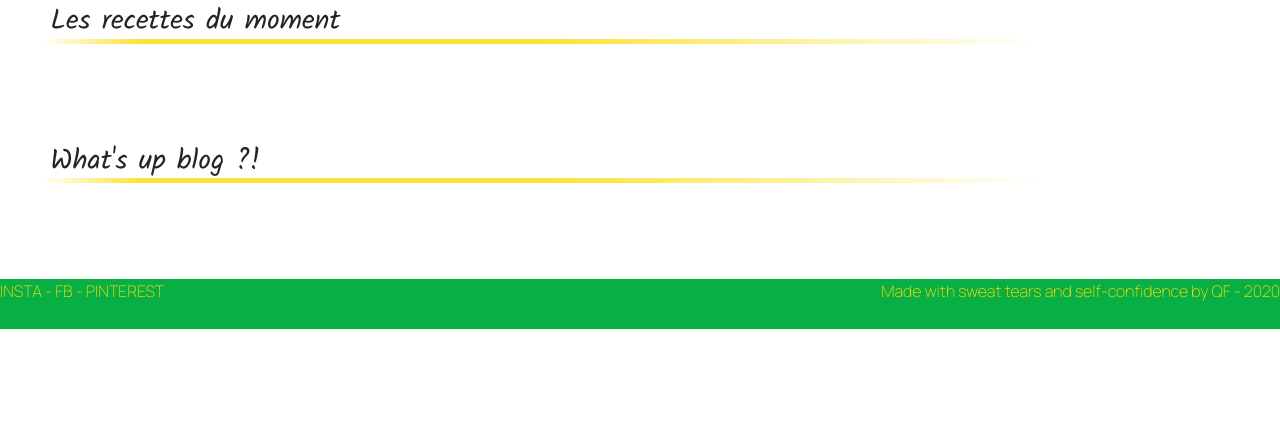
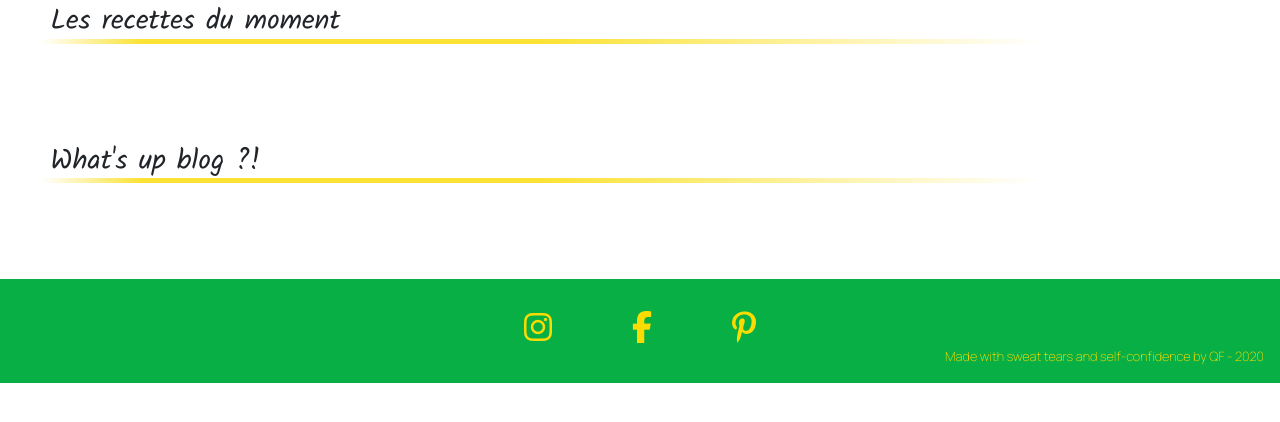
Before and after one commit to pickforbass/laranzemen.re, a PHP site: page /process/vues/index.php in a window 1280 px wide. Shown: the part 364-786 px from the top of the page. Run offline with PHP 8.4, Linux system fonts and the light colour scheme; data that the repository does not hold is empty; some libraries are stand-ins or nearby versions.

Commit message:
footer.php cleaned add fontawesome cdn

```diff
--- a/process/parts/footer.php
+++ b/process/parts/footer.php
@@ -1,6 +1,6 @@
 <?php
 ?>
 <footer>
-    <div id="sn-link"> INSTA - FB - PINTEREST</div>
-    <p>Made with sweat tears and self-confidence by QF - 2020</p>
+    <div id="sn-link"> <i class="fab fa-instagram"></i> <i class="fab fa-facebook-f"></i> <i class="fab fa-pinterest-p"></i></div>
+    <p class="text-right"><small>Made with sweat tears and self-confidence by QF - 2020</small></p>
 </footer>
--- a/process/parts/header.php
+++ b/process/parts/header.php
@@ -11,6 +11,7 @@ global $conn;
     <meta name="viewport" content="width=device-width, user-scalable=0">
     <title>l'aranzemen</title>
     <link rel="stylesheet" href="https://stackpath.bootstrapcdn.com/bootstrap/4.4.1/css/bootstrap.min.css" integrity="sha384-Vkoo8x4CGsO3+Hhxv8T/Q5PaXtkKtu6ug5TOeNV6gBiFeWPGFN9MuhOf23Q9Ifjh" crossorigin="anonymous">
+    <script src="https://kit.fontawesome.com/1e527daaa5.js" crossorigin="anonymous"></script>
     <link rel="stylesheet" href="../../styles/styles.css">
 </head>
 <body>
--- a/styles/styles.css
+++ b/styles/styles.css
@@ -86,6 +86,17 @@ header, footer {
 
 footer {
     color: #fadb02;
+    display: flex;
+    flex-direction: column;
+    padding: 1rem 1rem 0 1rem;
+}
+
+footer div {
+    width: 25%;
+    font-size: 2rem;
+    margin: 1rem auto auto auto;
+    display: flex;
+    justify-content: space-around;
 }
 
 
```
